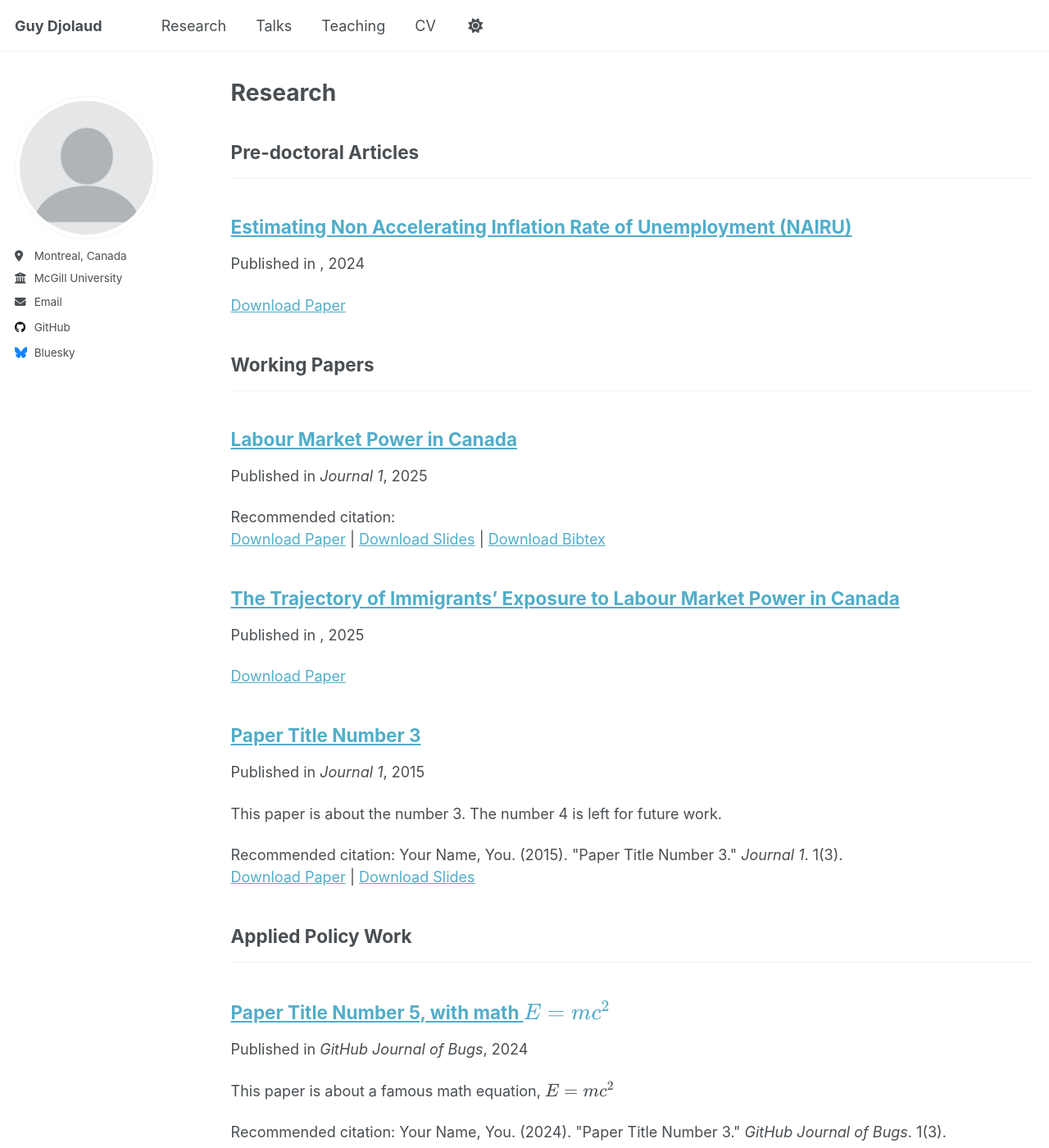
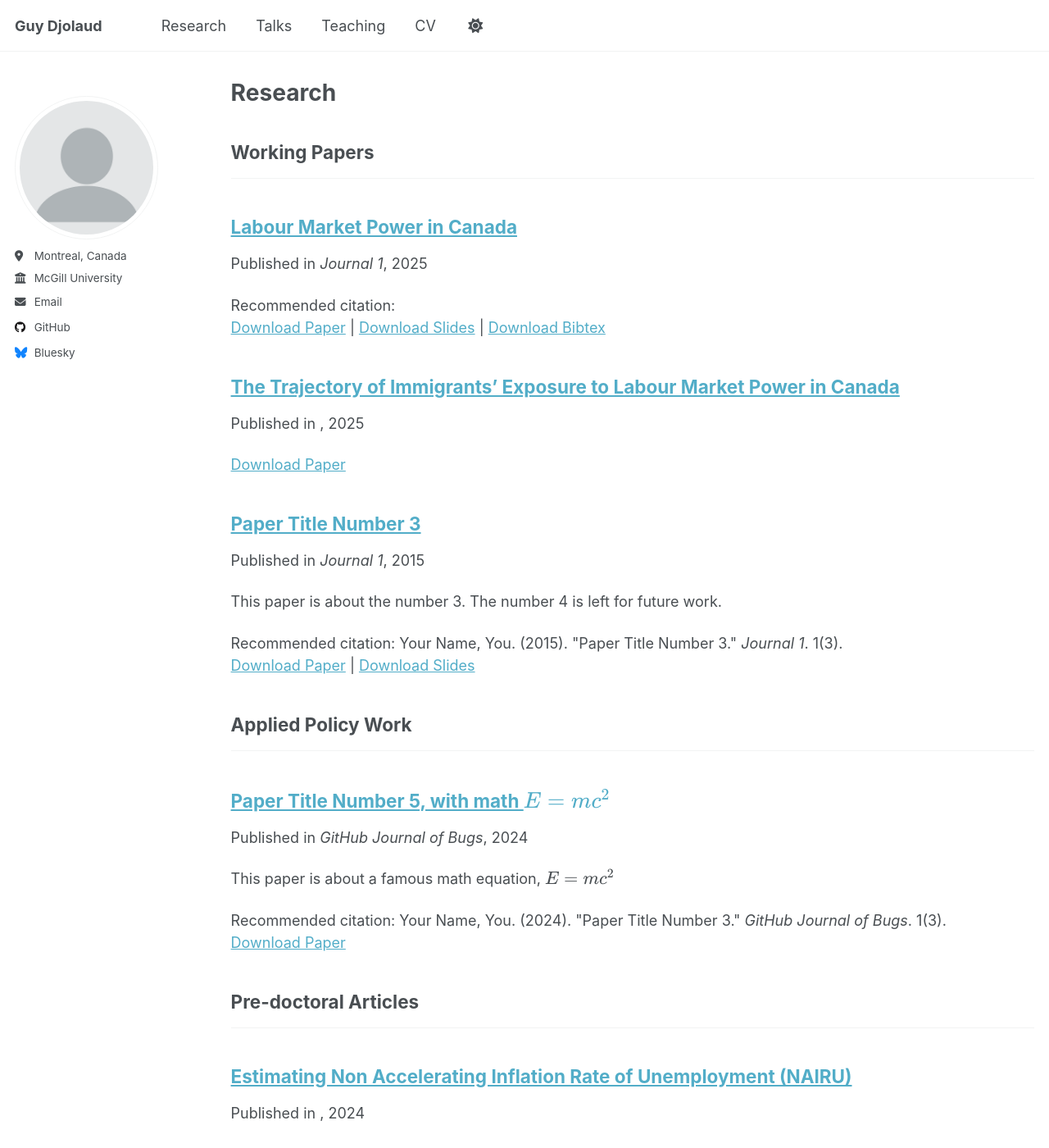
Before and after one commit to Guy-Djolaud/Guy-Djolaud.github.io, a Jekyll site: the page built from _pages/publications.html, in a window 1280 px wide and 1400 px high. Shown: the whole window at 82% size. Built offline with Jekyll 4.4.1, drawn with Linux system fonts in a browser that asks for light colours; a script that is not in the unit is left out; part of the change alters nothing that is shown.

```diff
--- a/_config.yml
+++ b/_config.yml
@@ -81,12 +81,12 @@ author:
 
 # Publication Category - The following the list of publication categories and their headings
 publication_category:
-  books:
-    title: 'Pre-doctoral Articles'
   manuscripts:
     title: 'Working Papers'
   conferences:
     title: 'Applied Policy Work'
+  books:
+    title: 'Pre-doctoral Articles'
 
 # Site Settings
 teaser                   :  # filename of teaser fallback teaser image placed in /images/ for social media previews
```
